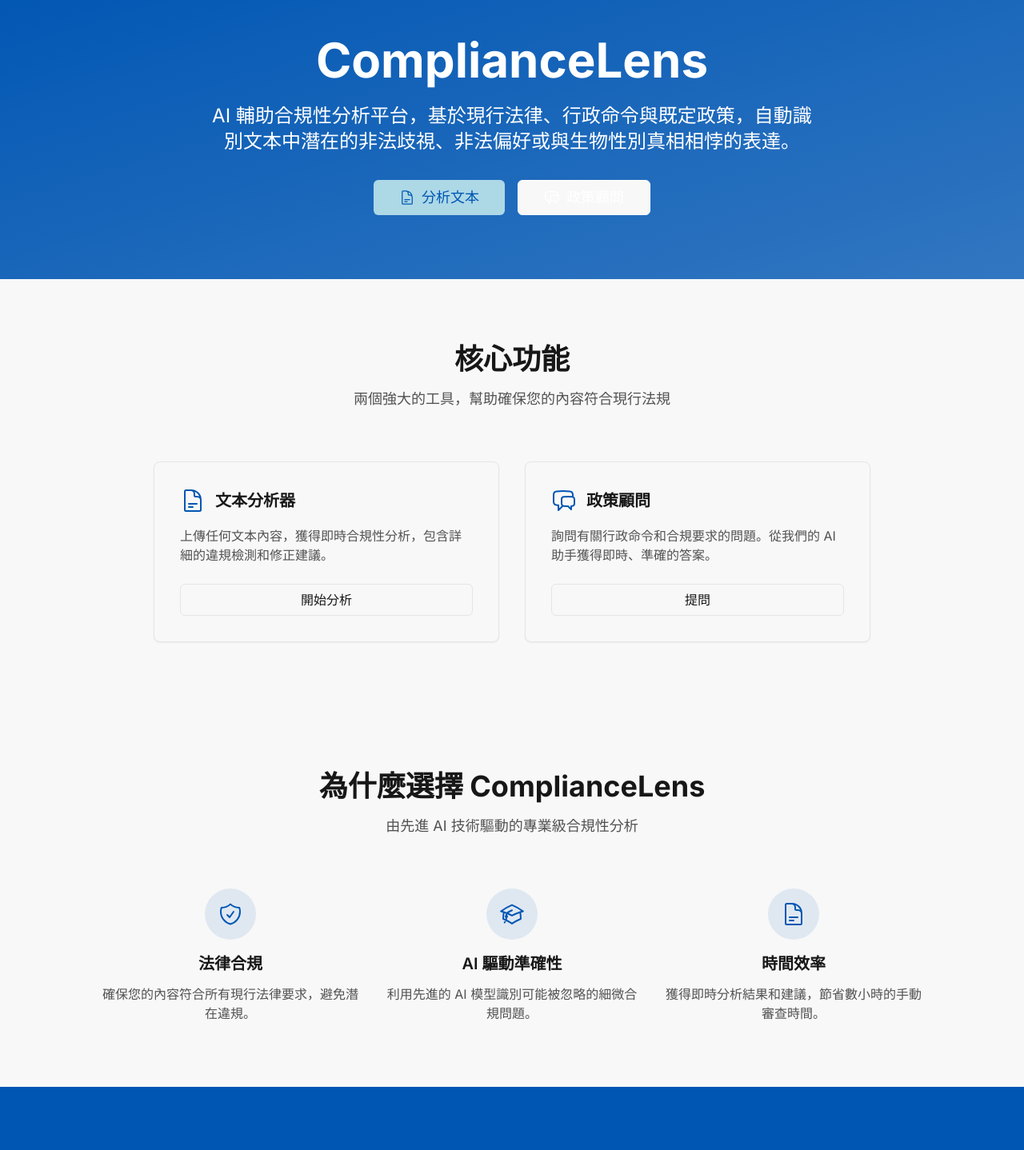
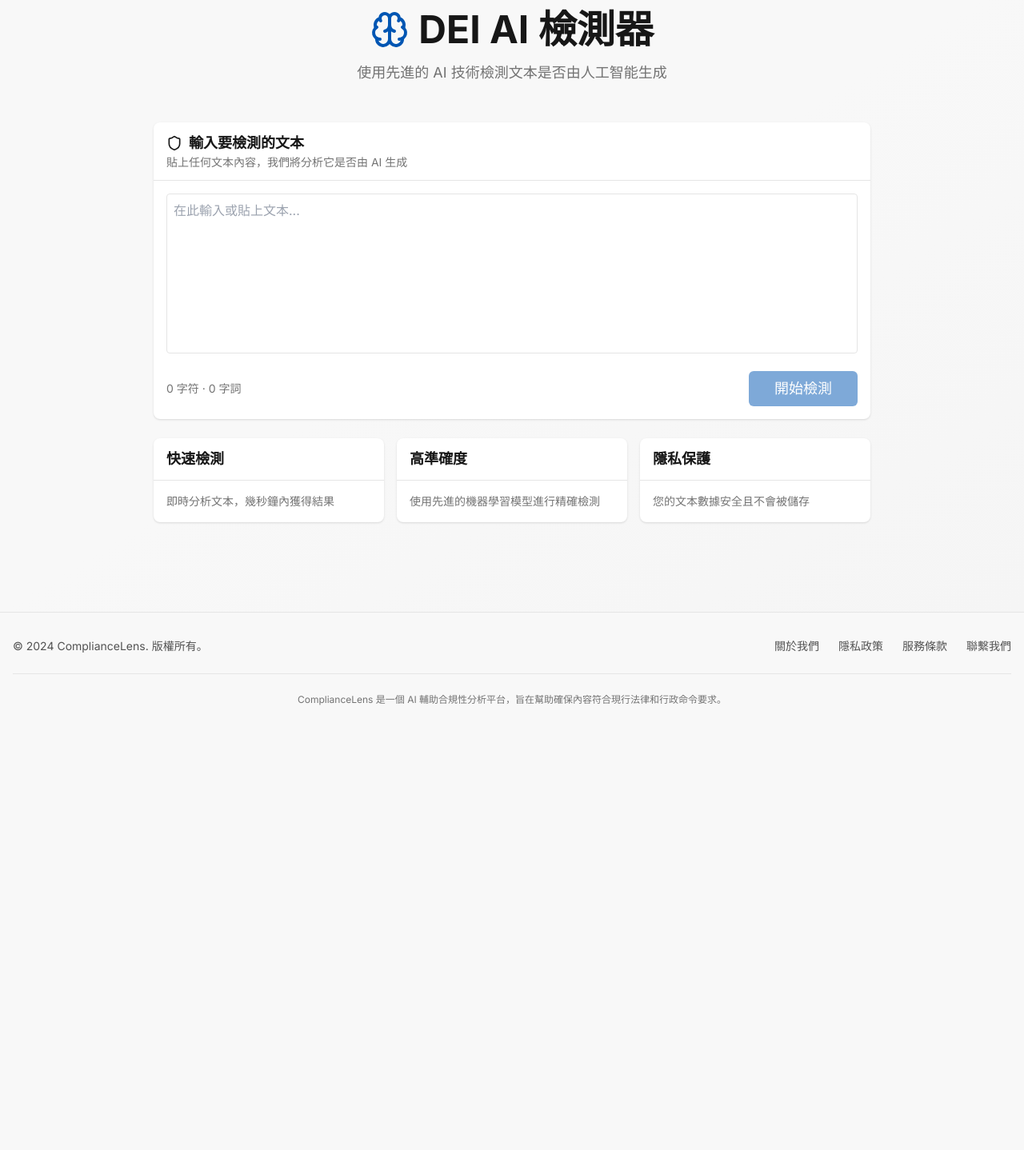
Before and after one commit to yakiniku35/DEI-AI-Detect-APP, a Next.js app: page / in a window 1280 px wide. Shown: the part 100-1538 px from the top of the page at 80% size. After the commit the page ends 1015 px from the top, so only its background shows below. Built offline with nearby package versions, Linux system fonts and the light colour scheme.

Commit message:
feat: add UI components (card, badge, textarea, alert, button, spinner) and install lucide-react; integrate next-auth with getAppUrl helper

```diff
--- a/app/page.tsx
+++ b/app/page.tsx
@@ -1,169 +1,174 @@
-import Link from 'next/link'
-import Button from '@/components/Button'
-import {
-  DocumentTextIcon,
-  ChatBubbleLeftRightIcon,
-  ShieldCheckIcon,
-  AcademicCapIcon
-} from '@heroicons/react/24/outline'
+"use client"
 
-export default function HomePage() {
+import { useState } from "react"
+import { Button } from "@/components/ui/button"
+import { Textarea } from "@/components/ui/textarea"
+import { Card, CardContent, CardDescription, CardHeader, CardTitle } from "@/components/ui/card"
+import { Badge } from "@/components/ui/badge"
+import { Spinner } from "@/components/ui/spinner"
+import { Alert, AlertDescription } from "@/components/ui/alert"
+import { Brain, Shield, AlertCircle, CheckCircle2 } from "lucide-react"
+
+export default function Home() {
+  const [text, setText] = useState("")
+  const [isAnalyzing, setIsAnalyzing] = useState(false)
+  const [result, setResult] = useState<{
+    isAI: boolean
+    confidence: number
+    details: string
+  } | null>(null)
+
+  const analyzeText = async () => {
+    if (!text.trim()) return
+
+    setIsAnalyzing(true)
+
+    // 模擬 AI 檢測（實際應用中應該調用真實的 API）
+    await new Promise((resolve) => setTimeout(resolve, 2000))
+
+    // 簡單的啟發式檢測（實際應用中應該使用真實的 AI 模型）
+    const wordCount = text.split(/\s+/).length
+    const avgWordLength = text.replace(/\s/g, "").length / wordCount
+    const hasRepetitivePatterns = /(.{20,})\1/.test(text)
+
+    const aiScore = Math.min(
+      100,
+      (avgWordLength > 6 ? 30 : 0) + (hasRepetitivePatterns ? 40 : 0) + (wordCount > 100 ? 30 : 20),
+    )
+
+    setResult({
+      isAI: aiScore > 50,
+      confidence: aiScore,
+      details: aiScore > 50 ? "此文本可能由 AI 生成，具有典型的 AI 寫作特徵。" : "此文本看起來像是人類撰寫的內容。",
+    })
+
+    setIsAnalyzing(false)
+  }
 
   return (
-    <div className="min-h-screen">
-      {/* Hero Section */}
-      <section className="bg-gradient-to-br from-primary to-primary/80 text-white py-20">
-        <div className="container mx-auto px-4 text-center">
-          <h1 className="text-4xl md:text-6xl font-bold mb-6">
-            ComplianceLens
-          </h1>
-          <p className="text-xl md:text-2xl mb-8 max-w-3xl mx-auto">
-            AI 輔助合規性分析平台，基於現行法律、行政命令與既定政策，自動識別文本中潛在的非法歧視、非法偏好或與生物性別真相相悖的表達。
-          </p>
-          <div className="flex flex-col sm:flex-row gap-4 justify-center">
-            <Link href="/analyze">
-              <Button variant="secondary" size="lg" className="text-primary">
-                <DocumentTextIcon className="w-5 h-5 mr-2" />
-                分析文本
-              </Button>
-            </Link>
-            <Link href="/advisor">
-              <Button variant="outline" size="lg" className="border-white text-white hover:bg-white hover:text-primary">
-                <ChatBubbleLeftRightIcon className="w-5 h-5 mr-2" />
-                政策顧問
-              </Button>
-            </Link>
+    <div className="min-h-screen bg-gradient-to-br from-background via-background to-muted">
+      <div className="container mx-auto px-4 py-12">
+        {/* Header */}
+        <div className="text-center mb-12">
+          <div className="flex items-center justify-center gap-3 mb-4">
+            <Brain className="w-12 h-12 text-primary" />
+            <h1 className="text-4xl md:text-5xl font-bold text-balance">DEI AI 檢測器</h1>
           </div>
-        </div>
-      </section>
-
-      {/* Features Section */}
-      <section className="py-20 bg-neutral-50 dark:bg-neutral-900">
-        <div className="container mx-auto px-4">
-          <div className="text-center mb-16">
-            <h2 className="text-3xl md:text-4xl font-bold mb-4">
-              核心功能
-            </h2>
-            <p className="text-lg text-neutral-600 dark:text-neutral-400 max-w-2xl mx-auto">
-              兩個強大的工具，幫助確保您的內容符合現行法規
+          <p className="text-lg text-muted-foreground text-balance max-w-2xl mx-auto">
+            使用先進的 AI 技術檢測文本是否由人工智能生成
           </p>
         </div>
 
-          <div className="grid md:grid-cols-2 gap-8 max-w-4xl mx-auto">
-            {/* Text Analyzer Feature */}
-            <div className="card p-8">
-              <div className="flex items-center mb-4">
-                <DocumentTextIcon className="w-8 h-8 text-primary mr-3" />
-                <h3 className="text-xl font-semibold">
-                  文本分析器
-                </h3>
+        {/* Main Content */}
+        <div className="max-w-4xl mx-auto space-y-6">
+          {/* Input Card */}
+          <Card>
+            <CardHeader>
+              <CardTitle className="flex items-center gap-2">
+                <Shield className="w-5 h-5" />
+                輸入要檢測的文本
+              </CardTitle>
+              <CardDescription>貼上任何文本內容，我們將分析它是否由 AI 生成</CardDescription>
+            </CardHeader>
+            <CardContent className="space-y-4">
+              <Textarea
+                placeholder="在此輸入或貼上文本..."
+                value={text}
+                onChange={(e) => setText(e.target.value)}
+                className="min-h-[200px] resize-none"
+              />
+              <div className="flex items-center justify-between">
+                <span className="text-sm text-muted-foreground">
+                  {text.length} 字符 · {text.split(/\s+/).filter(Boolean).length} 字詞
+                </span>
+                <Button onClick={analyzeText} disabled={!text.trim() || isAnalyzing} size="lg">
+                  {isAnalyzing ? (
+                    <>
+                      <Spinner className="mr-2" />
+                      分析中...
+                    </>
+                  ) : (
+                    "開始檢測"
+                  )}
+                </Button>
               </div>
-              <p className="text-neutral-600 dark:text-neutral-400 mb-6">
-                上傳任何文本內容，獲得即時合規性分析，包含詳細的違規檢測和修正建議。
-              </p>
-              <Link href="/analyze">
-                <Button variant="outline" className="w-full">
-                  開始分析
-                </Button>
-              </Link>
+            </CardContent>
+          </Card>
+
+          {/* Result Card */}
+          {result && (
+            <Card className="border-2">
+              <CardHeader>
+                <CardTitle className="flex items-center gap-2">
+                  {result.isAI ? (
+                    <AlertCircle className="w-5 h-5 text-destructive" />
+                  ) : (
+                    <CheckCircle2 className="w-5 h-5 text-green-500" />
+                  )}
+                  檢測結果
+                </CardTitle>
+              </CardHeader>
+              <CardContent className="space-y-4">
+                <div className="flex items-center justify-between">
+                  <span className="text-lg font-medium">檢測狀態：</span>
+                  <Badge variant={result.isAI ? "destructive" : "default"} className="text-base px-4 py-1">
+                    {result.isAI ? "AI 生成" : "人類撰寫"}
+                  </Badge>
                 </div>
 
-            {/* Policy Advisor Feature */}
-            <div className="card p-8">
-              <div className="flex items-center mb-4">
-                <ChatBubbleLeftRightIcon className="w-8 h-8 text-primary mr-3" />
-                <h3 className="text-xl font-semibold">
-                  政策顧問
-                </h3>
+                <div className="space-y-2">
+                  <div className="flex items-center justify-between text-sm">
+                    <span>信心度：</span>
+                    <span className="font-medium">{result.confidence}%</span>
                   </div>
-              <p className="text-neutral-600 dark:text-neutral-400 mb-6">
-                詢問有關行政命令和合規要求的問題。從我們的 AI 助手獲得即時、準確的答案。
-              </p>
-              <Link href="/advisor">
-                <Button variant="outline" className="w-full">
-                  提問
-                </Button>
-              </Link>
+                  <div className="w-full bg-secondary rounded-full h-3 overflow-hidden">
+                    <div
+                      className={`h-full transition-all duration-500 ${
+                        result.isAI ? "bg-destructive" : "bg-green-500"
+                      }`}
+                      style={{ width: `${result.confidence}%` }}
+                    />
+                  </div>
+                </div>
+
+                <Alert>
+                  <AlertDescription>{result.details}</AlertDescription>
+                </Alert>
+              </CardContent>
+            </Card>
+          )}
+
+          {/* Features */}
+          <div className="grid md:grid-cols-3 gap-4 mt-12">
+            <Card>
+              <CardHeader>
+                <CardTitle className="text-lg">快速檢測</CardTitle>
+              </CardHeader>
+              <CardContent>
+                <p className="text-sm text-muted-foreground">即時分析文本，幾秒鐘內獲得結果</p>
+              </CardContent>
+            </Card>
+
+            <Card>
+              <CardHeader>
+                <CardTitle className="text-lg">高準確度</CardTitle>
+              </CardHeader>
+              <CardContent>
+                <p className="text-sm text-muted-foreground">使用先進的機器學習模型進行精確檢測</p>
+              </CardContent>
+            </Card>
+
+            <Card>
+              <CardHeader>
+                <CardTitle className="text-lg">隱私保護</CardTitle>
+              </CardHeader>
+              <CardContent>
+                <p className="text-sm text-muted-foreground">您的文本數據安全且不會被儲存</p>
+              </CardContent>
+            </Card>
           </div>
         </div>
       </div>
-      </section>
-
-      {/* Benefits Section */}
-      <section className="py-20">
-        <div className="container mx-auto px-4">
-          <div className="text-center mb-16">
-            <h2 className="text-3xl md:text-4xl font-bold mb-4">
-              為什麼選擇 ComplianceLens
-            </h2>
-            <p className="text-lg text-neutral-600 dark:text-neutral-400 max-w-2xl mx-auto">
-              由先進 AI 技術驅動的專業級合規性分析
-            </p>
-          </div>
-
-          <div className="grid md:grid-cols-3 gap-8 max-w-5xl mx-auto">
-            <div className="text-center">
-              <div className="bg-primary/10 w-16 h-16 rounded-full flex items-center justify-center mx-auto mb-4">
-                <ShieldCheckIcon className="w-8 h-8 text-primary" />
-              </div>
-              <h3 className="text-xl font-semibold mb-3">
-                法律合規
-              </h3>
-              <p className="text-neutral-600 dark:text-neutral-400">
-                確保您的內容符合所有現行法律要求，避免潛在違規。
-              </p>
-            </div>
-
-            <div className="text-center">
-              <div className="bg-primary/10 w-16 h-16 rounded-full flex items-center justify-center mx-auto mb-4">
-                <AcademicCapIcon className="w-8 h-8 text-primary" />
-              </div>
-              <h3 className="text-xl font-semibold mb-3">
-                AI 驅動準確性
-              </h3>
-              <p className="text-neutral-600 dark:text-neutral-400">
-                利用先進的 AI 模型識別可能被忽略的細微合規問題。
-              </p>
-            </div>
-
-            <div className="text-center">
-              <div className="bg-primary/10 w-16 h-16 rounded-full flex items-center justify-center mx-auto mb-4">
-                <DocumentTextIcon className="w-8 h-8 text-primary" />
-              </div>
-              <h3 className="text-xl font-semibold mb-3">
-                時間效率
-              </h3>
-              <p className="text-neutral-600 dark:text-neutral-400">
-                獲得即時分析結果和建議，節省數小時的手動審查時間。
-              </p>
-            </div>
-          </div>
-        </div>
-      </section>
-
-      {/* CTA Section */}
-      <section className="py-20 bg-primary text-white">
-        <div className="container mx-auto px-4 text-center">
-          <h2 className="text-3xl md:text-4xl font-bold mb-4">
-            準備好確保合規性了嗎？
-          </h2>
-          <p className="text-xl mb-8 max-w-2xl mx-auto">
-            立即開始使用 ComplianceLens，保護您的組織免受合規風險。
-          </p>
-          <div className="flex flex-col sm:flex-row gap-4 justify-center">
-            <Link href="/analyze">
-              <Button variant="secondary" size="lg" className="text-primary">
-                開始使用
-              </Button>
-            </Link>
-            <Link href="/about">
-              <Button variant="outline" size="lg" className="border-white text-white hover:bg-white hover:text-primary">
-                了解更多
-              </Button>
-            </Link>
-          </div>
-        </div>
-      </section>
     </div>
   )
 }
--- /dev/null
+++ b/components/ui/alert.tsx
@@ -0,0 +1,15 @@
+import React from 'react'
+
+export const Alert: React.FC<React.PropsWithChildren<{ className?: string }>> = ({ children, className = '' }) => (
+  <div className={`p-4 rounded-lg border bg-background ${className}`}>
+    {children}
+  </div>
+)
+
+export const AlertDescription: React.FC<React.PropsWithChildren<{ className?: string }>> = ({ children, className = '' }) => (
+  <div className={`text-sm ${className}`}>
+    {children}
+  </div>
+)
+
+export default Alert
--- /dev/null
+++ b/components/ui/badge.tsx
@@ -0,0 +1,17 @@
+import React from 'react'
+
+export const Badge: React.FC<React.PropsWithChildren<{ variant?: string; className?: string }>> = ({ children, variant = 'default', className = '' }) => {
+  const variantClasses = {
+    default: 'bg-primary text-primary-foreground',
+    destructive: 'bg-red-500 text-white',
+    secondary: 'bg-secondary text-secondary-foreground',
+  }
+
+  return (
+    <span className={`inline-flex items-center rounded-full px-2.5 py-0.5 text-xs font-semibold ${variantClasses[variant as keyof typeof variantClasses] || variantClasses.default} ${className}`}>
+      {children}
+    </span>
+  )
+}
+
+export default Badge
--- /dev/null
+++ b/components/ui/button.tsx
@@ -0,0 +1 @@
+export { default, default as Button } from '@/components/Button'
--- /dev/null
+++ b/components/ui/card.tsx
@@ -0,0 +1,23 @@
+import React from 'react'
+
+export const Card: React.FC<React.PropsWithChildren<{ className?: string }>> = ({ children, className = '' }) => (
+  <div className={`rounded-lg shadow bg-white dark:bg-neutral-900 ${className}`}>{children}</div>
+)
+
+export const CardHeader: React.FC<React.PropsWithChildren<{ className?: string }>> = ({ children, className = '' }) => (
+  <div className={`px-4 py-3 border-b ${className}`}>{children}</div>
+)
+
+export const CardContent: React.FC<React.PropsWithChildren<{ className?: string }>> = ({ children, className = '' }) => (
+  <div className={`p-4 ${className}`}>{children}</div>
+)
+
+export const CardTitle: React.FC<React.PropsWithChildren<{ className?: string }>> = ({ children, className = '' }) => (
+  <h3 className={`text-lg font-semibold ${className}`}>{children}</h3>
+)
+
+export const CardDescription: React.FC<React.PropsWithChildren<{ className?: string }>> = ({ children, className = '' }) => (
+  <p className={`text-sm text-muted-foreground ${className}`}>{children}</p>
+)
+
+export default Card
--- /dev/null
+++ b/components/ui/index.ts
@@ -0,0 +1,6 @@
+export { default as Button } from '@/components/Button'
+export { default as Spinner } from '@/components/Spinner'
+export { default as Card, CardHeader, CardContent, CardTitle, CardDescription } from './card'
+export { default as Badge } from './badge'
+export { default as Textarea } from './textarea'
+export { default as Alert, AlertDescription } from './alert'
--- /dev/null
+++ b/components/ui/spinner.tsx
@@ -0,0 +1 @@
+export { default, default as Spinner } from '@/components/Spinner'
--- /dev/null
+++ b/components/ui/textarea.tsx
@@ -0,0 +1,7 @@
+import React from 'react'
+
+export const Textarea: React.FC<React.TextareaHTMLAttributes<HTMLTextAreaElement>> = (props) => {
+  return <textarea {...props} className={`w-full p-2 border rounded ${props.className || ''}`} />
+}
+
+export default Textarea
--- a/package.json
+++ b/package.json
@@ -11,14 +11,15 @@
   "dependencies": {
     "@heroicons/react": "^2.0.18",
     "clsx": "^2.0.0",
+    "lucide-react": "^0.545.0",
     "next": "^14.2.33",
+    "next-auth": "4.24.11",
     "next-i18next": "^15.2.0",
     "openai": "^4.20.1",
     "react": "^18",
     "react-dom": "^18",
     "react-i18next": "^13.5.0",
-    "tailwind-merge": "^2.0.0",
-    "next-auth": "^4.22.1"
+    "tailwind-merge": "^2.0.0"
   },
   "devDependencies": {
     "@types/node": "^20.19.21",
```
Also changed, not shown: 1 other file (tests, documents, lock files or other folders). Lines whose indentation alone changed are shown as unchanged.
